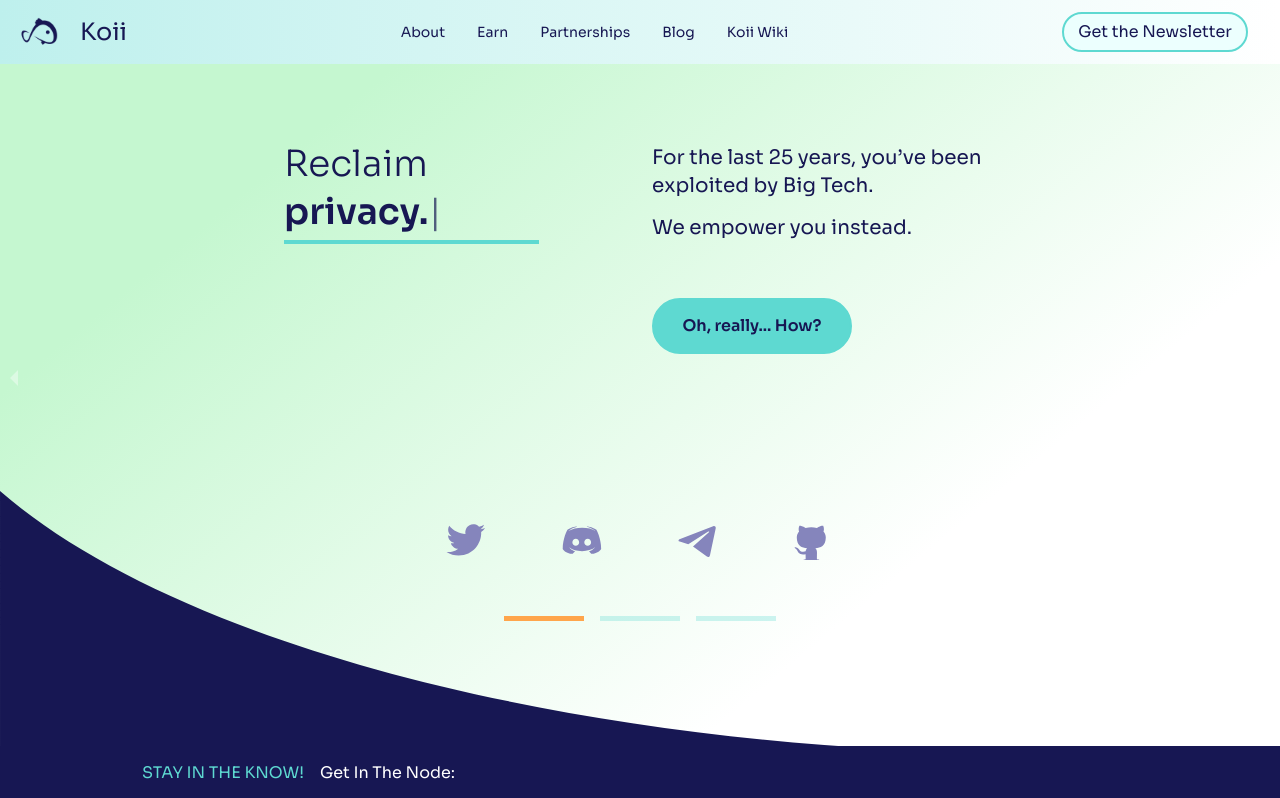
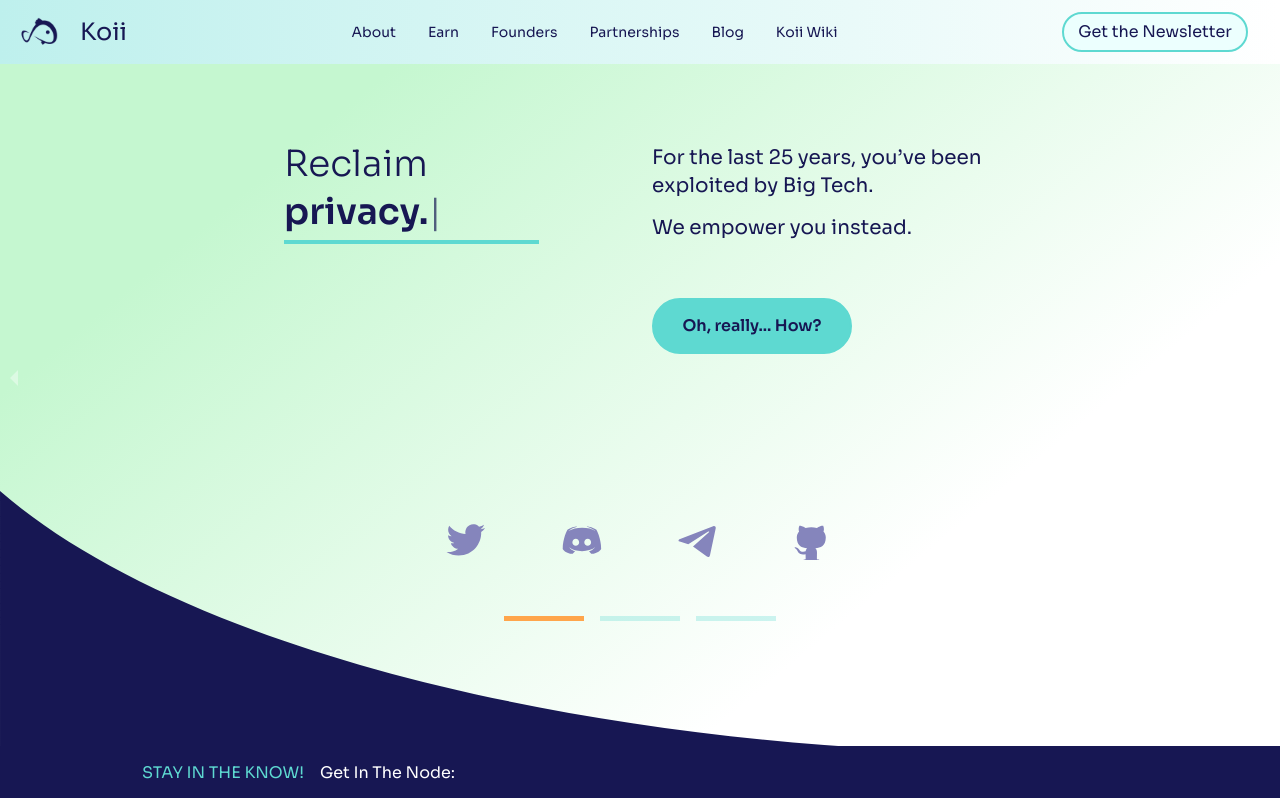
Before and after one commit to koii-network/homepage, a Next.js app: page / in a window 1280 px wide. Shown: the top 798 px of the page. Built offline with nearby package versions, Linux system fonts and the light colour scheme.

Commit message:
fix: add founder to nav

```diff
--- a/components/navbar/navbar-menu.tsx
+++ b/components/navbar/navbar-menu.tsx
@@ -7,6 +7,7 @@ export const NavbarMenu = () => {
       <nav className="flex flex-col items-end h-full mb-4 md:flex-row md:items-center md:space-x-8 md:mb-0 px-[1rem]">
         <NavbarItem label={"About"} url={"/about"} />
         <NavbarItem label={"Earn"} url={"/earn"} />
+        <NavbarItem label={"Founders"} url={"/founders"} />
         <NavbarItem
           target={"_blank"}
           label={"Partnerships"}
```
